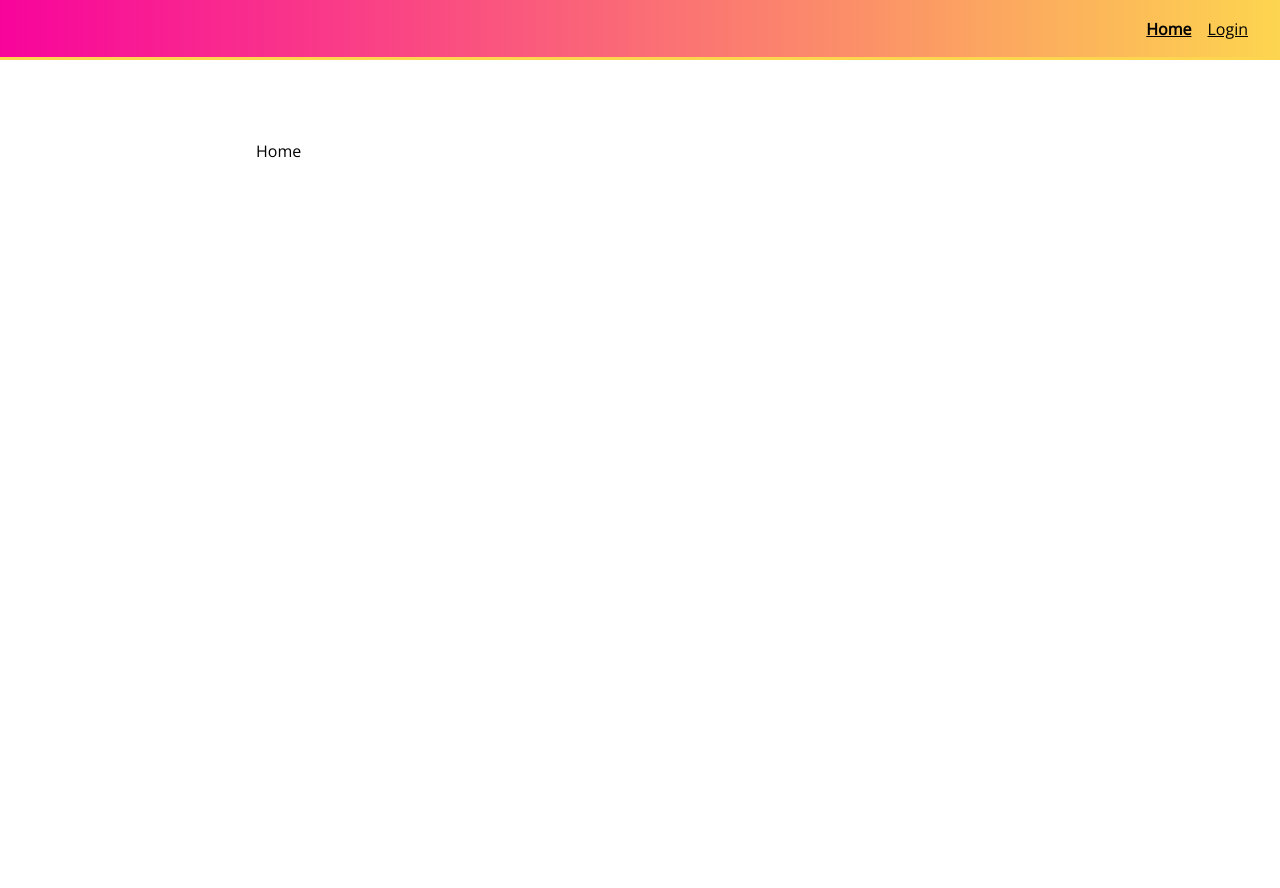
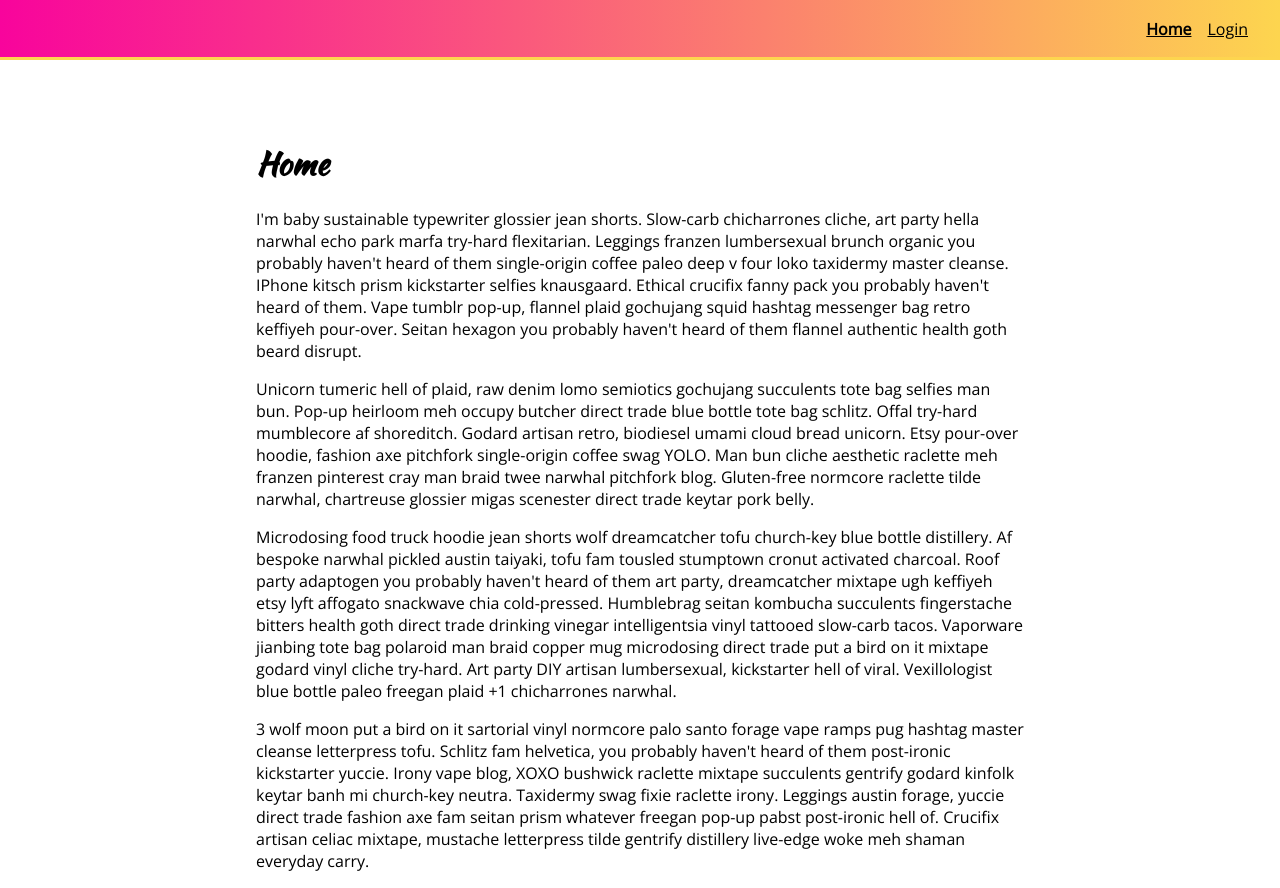
Before and after one commit to sergioviniciuss/styled-components-playground, a React (Create React App) app: page / in a window 1280 px wide. Before the commit the page ends 800 px from the top, so only its background shows below. Built offline with nearby package versions, Linux system fonts and the light colour scheme.

Commit message:
Feat(Home): Adds some content to it

```diff
--- a/src/components/pages/Home.js
+++ b/src/components/pages/Home.js
@@ -1,12 +1,59 @@
-import React from 'react';
-import { PageLayout } from 'components/common';
+import React from "react";
+import { PageLayout } from "components/common";
 
 const Home = () => {
   return (
     <PageLayout>
-      Home
+      <h1>Home</h1>
+      <p>
+        I'm baby sustainable typewriter glossier jean shorts. Slow-carb
+        chicharrones cliche, art party hella narwhal echo park marfa try-hard
+        flexitarian. Leggings franzen lumbersexual brunch organic you probably
+        haven't heard of them single-origin coffee paleo deep v four loko
+        taxidermy master cleanse. IPhone kitsch prism kickstarter selfies
+        knausgaard. Ethical crucifix fanny pack you probably haven't heard of
+        them. Vape tumblr pop-up, flannel plaid gochujang squid hashtag
+        messenger bag retro keffiyeh pour-over. Seitan hexagon you probably
+        haven't heard of them flannel authentic health goth beard disrupt.
+      </p>
+      <p>
+        Unicorn tumeric hell of plaid, raw denim lomo semiotics gochujang
+        succulents tote bag selfies man bun. Pop-up heirloom meh occupy butcher
+        direct trade blue bottle tote bag schlitz. Offal try-hard mumblecore af
+        shoreditch. Godard artisan retro, biodiesel umami cloud bread unicorn.
+        Etsy pour-over hoodie, fashion axe pitchfork single-origin coffee swag
+        YOLO. Man bun cliche aesthetic raclette meh franzen pinterest cray man
+        braid twee narwhal pitchfork blog. Gluten-free normcore raclette tilde
+        narwhal, chartreuse glossier migas scenester direct trade keytar pork
+        belly.
+      </p>
+      <p>
+        Microdosing food truck hoodie jean shorts wolf dreamcatcher tofu
+        church-key blue bottle distillery. Af bespoke narwhal pickled austin
+        taiyaki, tofu fam tousled stumptown cronut activated charcoal. Roof
+        party adaptogen you probably haven't heard of them art party,
+        dreamcatcher mixtape ugh keffiyeh etsy lyft affogato snackwave chia
+        cold-pressed. Humblebrag seitan kombucha succulents fingerstache bitters
+        health goth direct trade drinking vinegar intelligentsia vinyl tattooed
+        slow-carb tacos. Vaporware jianbing tote bag polaroid man braid copper
+        mug microdosing direct trade put a bird on it mixtape godard vinyl
+        cliche try-hard. Art party DIY artisan lumbersexual, kickstarter hell of
+        viral. Vexillologist blue bottle paleo freegan plaid +1 chicharrones
+        narwhal.
+      </p>
+      <p>
+        3 wolf moon put a bird on it sartorial vinyl normcore palo santo forage
+        vape ramps pug hashtag master cleanse letterpress tofu. Schlitz fam
+        helvetica, you probably haven't heard of them post-ironic kickstarter
+        yuccie. Irony vape blog, XOXO bushwick raclette mixtape succulents
+        gentrify godard kinfolk keytar banh mi church-key neutra. Taxidermy swag
+        fixie raclette irony. Leggings austin forage, yuccie direct trade
+        fashion axe fam seitan prism whatever freegan pop-up pabst post-ironic
+        hell of. Crucifix artisan celiac mixtape, mustache letterpress tilde
+        gentrify distillery live-edge woke meh shaman everyday carry.
+      </p>
     </PageLayout>
-  )
+  );
 };
 
 export default Home;
```
